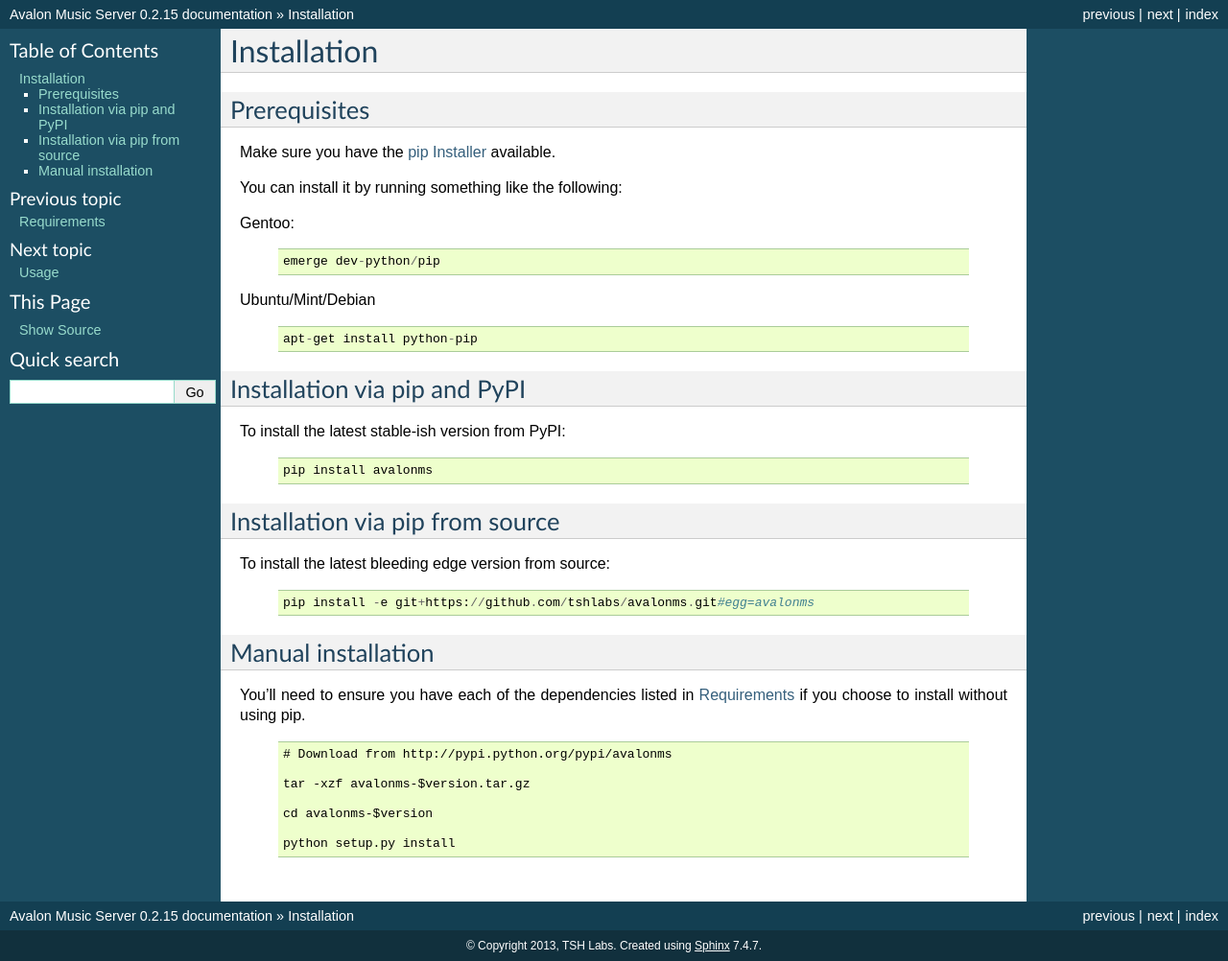
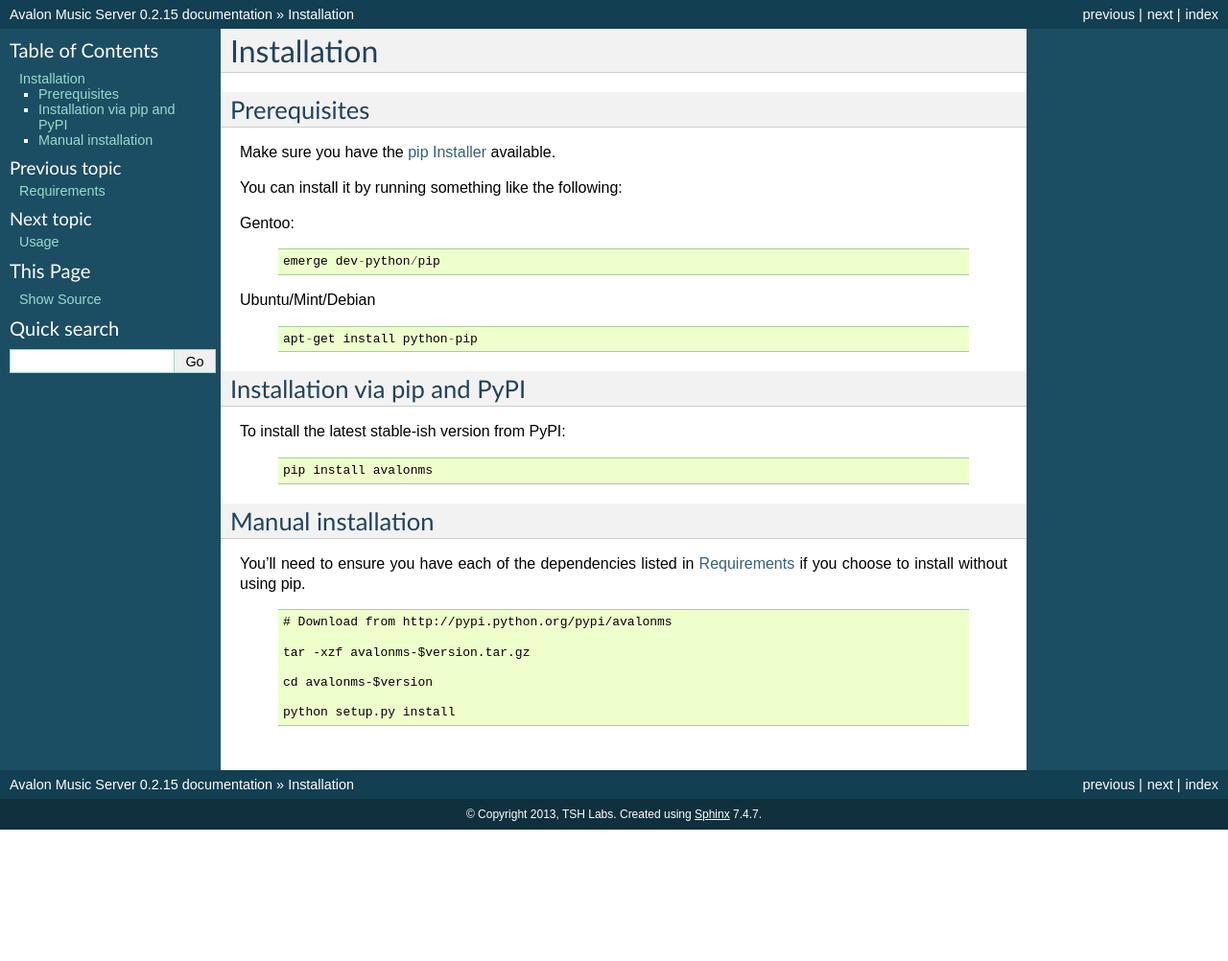
Before and after one commit to 56quarters/avalonms, a Sphinx documentation site: the page built from doc/installation.rst, in a window 1280 px wide. Shown: the whole page at 96% size. Built offline with Sphinx 7.4.7, drawn with Linux system fonts in a browser that asks for light colours; after the commit the page ends 900 px from its top, so only the background shows below that.

Commit message:
Remove from-source install since it will not work (requires static build step)

```diff
--- a/doc/installation.rst
+++ b/doc/installation.rst
@@ -31,14 +33,7 @@
     pip install avalonms
 
 
-Installation via pip from source
-~~~~~~~~~~~~~~~~~~~~~~~~~~~~~~~~
-
-To install the latest bleeding edge version from source:
-
-  ::
-
-    pip install -e git+https://github.com/tshlabs/avalonms.git#egg=avalonms
+.. TODO: Install from source with pip in a virtual env + yui
 
 
 Manual installation
```
Also changed, not shown: other parts of doc/installation.rst (+2 -0 lines).
